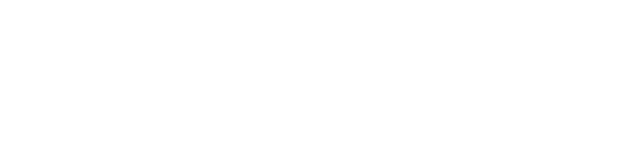
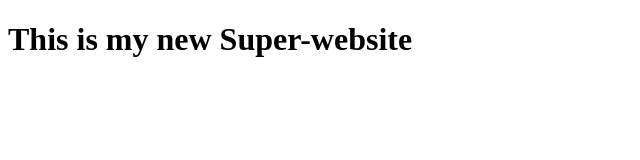
Before and after one commit to DavidLoredan/my-super-website, a plain HTML site: page index.html in a window 1280 px wide. Shown: the whole page, without its empty margins (0-640 px from the left). Drawn offline with Linux system fonts and the light colour scheme.

Commit message:
This is my new version of the Super website

```diff
--- a/index.html
+++ b/index.html
@@ -2,9 +2,10 @@
 <html>
   <head>
     <meta charset="UTF-8">
-    <title>title</title>
+    <title>my-super-website</title>
   </head>
   <body>
-
+    <header><h1>This is my new Super-website</h1>
+    </header>
   </body>
 </html>
```
